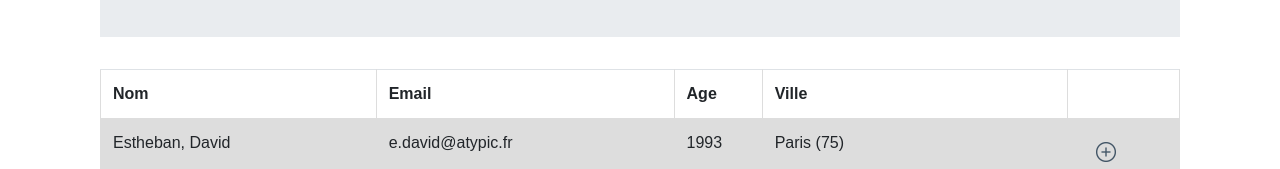
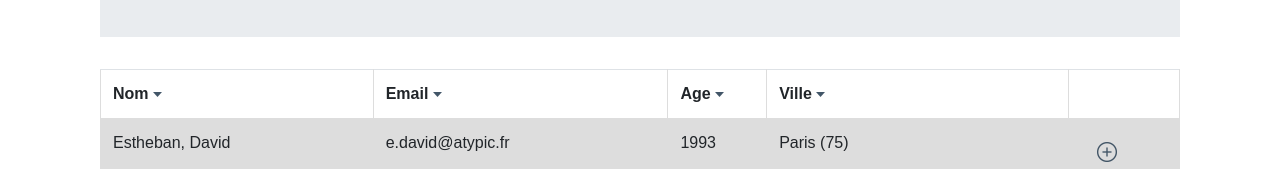
Before and after one commit to florenthey/usersList, a React (Create React App) app: page / in a window 1280 px wide. Shown: the part 437-606 px from the top of the page. Built offline with nearby package versions, Linux system fonts and the light colour scheme.

Commit message:
feat(UsersList.js): adding birthdate filter

```diff
--- a/src/App.css
+++ b/src/App.css
@@ -60,6 +60,7 @@ tr:nth-child(even) {
 .rounded-circle {
   width: 150px;
   height: 150px;
+  margin: 30px;
 }
 
 .img-responsive {
--- a/src/components/Profil.js
+++ b/src/components/Profil.js
@@ -14,7 +14,7 @@ const Profil = (props) => {
 
             <div class="card">
             <div class="card-horizontal">
-            <img class="rounded-circle img_info" src={`../../user_${Data[id].id}.jpg`} alt="Card image cap" />
+            <img class="rounded-circle" src={`../../user_${Data[id].id}.jpg`} alt="Card image cap" />
                 <div class="card-body text-left">
                     <h1 class="card-title">{`${Data[id].lastname} ${Data[id].firstname}`}</h1>
                     <p><b>Email: </b>{Data[id].email}</p>
--- a/src/components/UsersList.js
+++ b/src/components/UsersList.js
@@ -1,8 +1,19 @@
-import React from 'react';
+import React, { useState, useEffect } from 'react';
 import Data from '../users.json'
 import User from './User';
 
 const UsersList = () => {
+    const [ data, setData ] = useState(Data);
+    const [ toggle, setToggle ] = useState(false)
+    const pictoTriangle = <img src="../picto_triangle_active.png" />;
+
+    // filter ne change pas les valeurs du state, la vue ne ce render pas
+    // donc utilisation du boolean toggle
+    const filter = () => {
+        setToggle(!toggle);
+        setData(Data.sort((a, b) => a.birthdate - b.birthdate));
+        console.log("data", data)
+    }
 
     return(
             <div className="container">
@@ -15,10 +26,10 @@ const UsersList = () => {
                 <table className="table">
                     <tbody>
                     <tr>
-                        <th>Nom</th>
-                        <th>Email</th>
-                        <th>Age</th>
-                        <th>Ville</th>
+                        <th>Nom { pictoTriangle }</th>
+                        <th>Email { pictoTriangle }</th>
+                        <th onClick={ () => filter() } >Age { pictoTriangle }</th>
+                        <th>Ville { pictoTriangle }</th>
                         <th></th>
                     </tr>
                     { Data.map((user,) => {
```
Also changed, not shown: public/picto_triangle_active.png.
